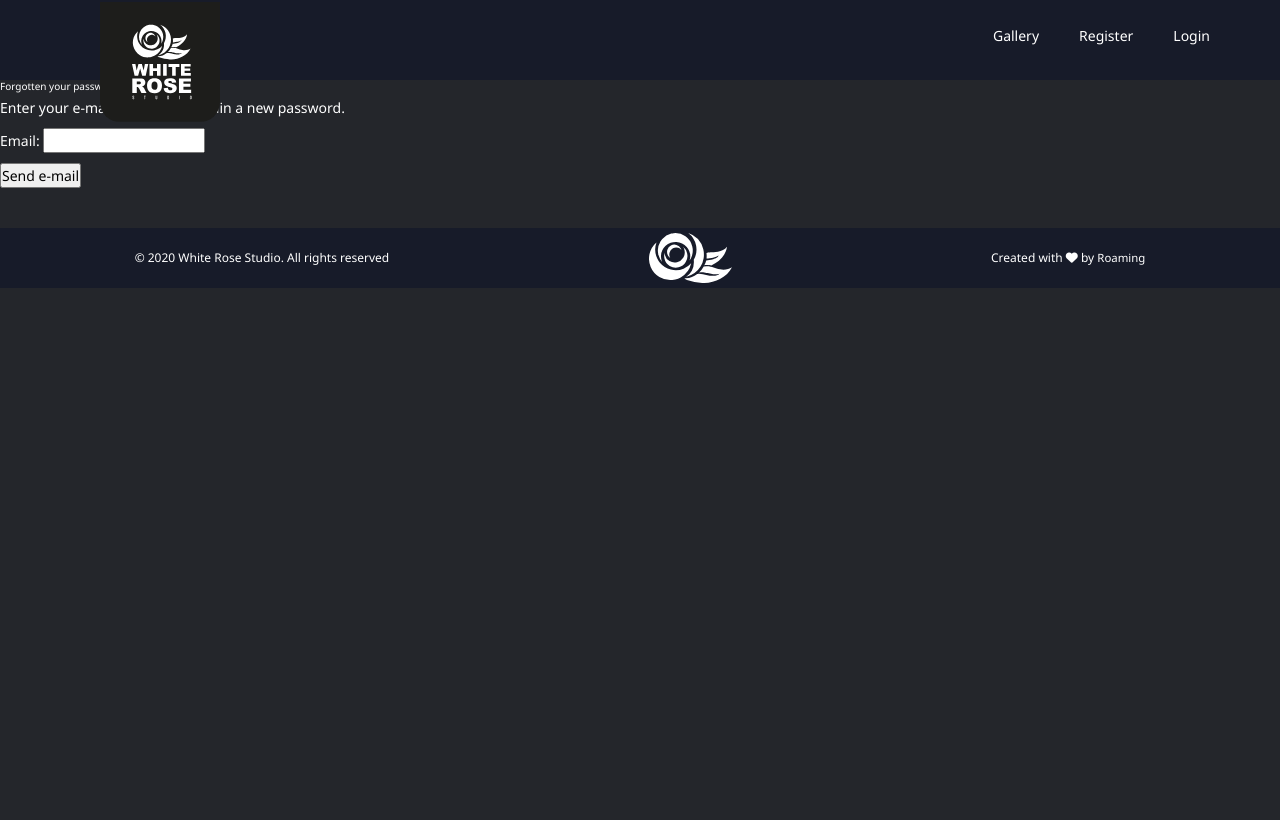
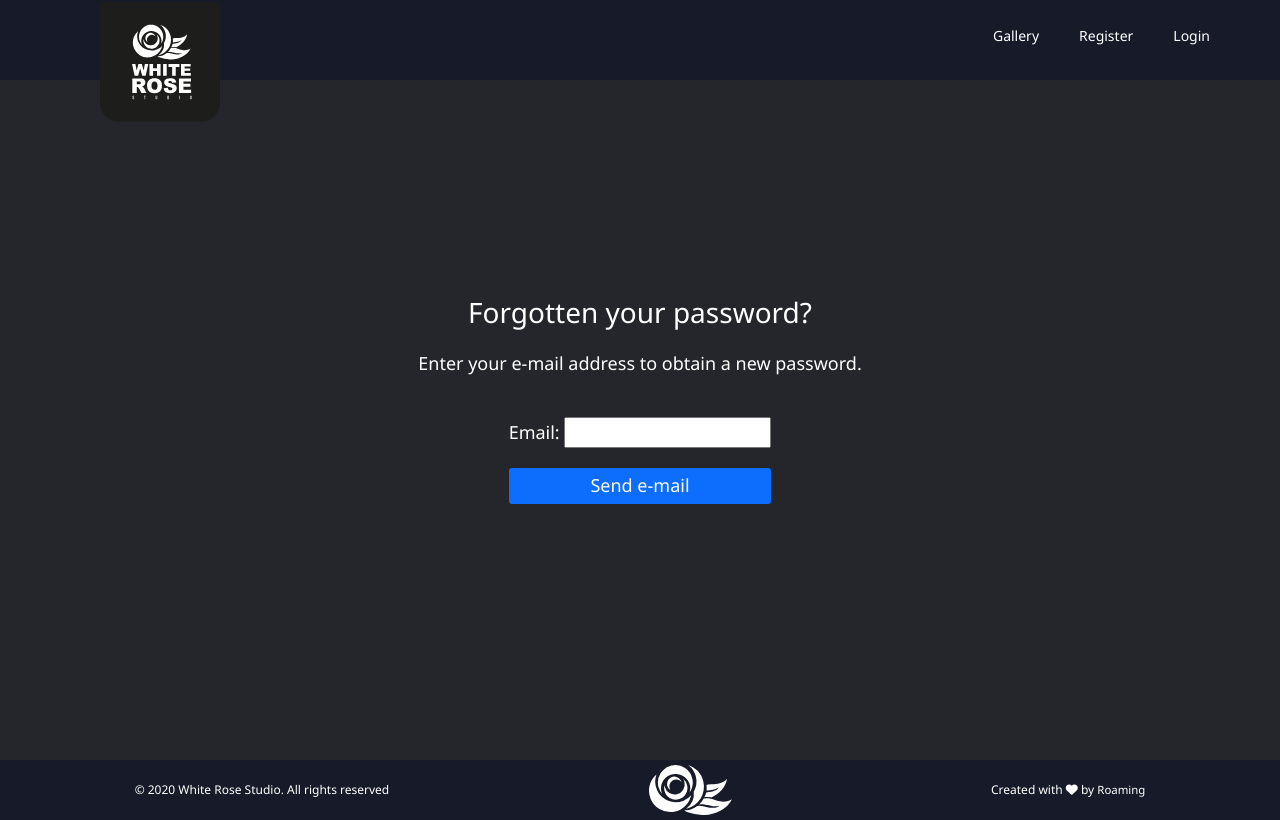
Before and after one commit to lcorrea-dev/whiterose_studio, a Django app: page /user/password-reset/ in a window 1280 px wide. Before the commit the page ends 288 px from the top, so only its background shows below. Run offline with Django 3.2, Linux system fonts and the light colour scheme; parts of the project's set-up code (start-up, migrations or seed data) failed here and were passed over; some libraries are stand-ins or nearby versions.

Commit message:
fix: css almost there!

```diff
--- a/apps/blog/forms.py
+++ b/apps/blog/forms.py
@@ -13,12 +13,13 @@ class ProfileForm(UserChangeForm):
 
         model = Profile
         fields = [
-            'bio',
+
             'pic',
             'website_url',
             'fb_url',
             'twitter_url',
             'instagram_url',
+            'bio',
         ]
 
 
@@ -59,4 +60,4 @@ class CreatePostForm(forms.ModelForm):
 class UpdatePostForm(forms.ModelForm):
     class Meta:
         model = Post
-        fields = ['title', 'cover', 'body', 'category']
+        fields = ['title', 'category', 'cover', 'body', ]
--- /dev/null
+++ b/static/styles/4-layout/_password-reset.scss
@@ -0,0 +1,21 @@
+.password-reset {
+    @include flex(center, center, column);
+    height: 80vh;
+    margin: auto;
+    * {
+        margin: 1rem 0rem;
+        font-size: 1.8rem;
+        text-align: center;
+    }
+    h2 {
+        font-size: 2.8rem;
+    }
+    a {
+        width: 40rem;
+    }
+}
+
+.btn-reset {
+    margin: auto;
+    width: 100%;
+}
--- a/static/styles/5-pages/_home.scss
+++ b/static/styles/5-pages/_home.scss
@@ -52,6 +52,12 @@ body {
         button {
             margin-top: 1rem;
             font-size: 1.8rem;
+        }
+    }
+    p {
+        #id_cover,
+        #id_pic {
+            margin-left: 15rem;
         }
     }
 }
--- a/static/styles/main.css
+++ b/static/styles/main.css
@@ -1260,6 +1260,43 @@ h5 {
   margin-top: 2rem;
 }
 
+.password-reset {
+  display: -webkit-box;
+  display: -ms-flexbox;
+  display: flex;
+  -webkit-box-pack: center;
+      -ms-flex-pack: center;
+          justify-content: center;
+  -webkit-box-align: center;
+      -ms-flex-align: center;
+          align-items: center;
+  -webkit-box-orient: vertical;
+  -webkit-box-direction: normal;
+      -ms-flex-direction: column;
+          flex-direction: column;
+  height: 80vh;
+  margin: auto;
+}
+
+.password-reset * {
+  margin: 1rem 0rem;
+  font-size: 1.8rem;
+  text-align: center;
+}
+
+.password-reset h2 {
+  font-size: 2.8rem;
+}
+
+.password-reset a {
+  width: 40rem;
+}
+
+.btn-reset {
+  margin: auto;
+  width: 100%;
+}
+
 body {
   background-color: #24262b;
   color: white;
@@ -1361,6 +1398,11 @@ body {
 .filter form button {
   margin-top: 1rem;
   font-size: 1.8rem;
+}
+
+.filter p #id_cover,
+.filter p #id_pic {
+  margin-left: 15rem;
 }
 
 .comment-form {
--- a/static/styles/main.scss
+++ b/static/styles/main.scss
@@ -17,5 +17,6 @@
 @import '4-layout/gallery';
 @import '4-layout/post';
 @import '4-layout/profile';
+@import '4-layout/password-reset';
 
 @import '5-pages/home';
--- a/templates/404.html
+++ /dev/null
@@ -1,3 +0,0 @@
-{% extends './base/base.html' %} {% block content %}
-<div>ERROOOOOOOOOOOOOOOOOOOOR 404</div>
-{% endblock %}
--- a/templates/blog/post-create.html
+++ b/templates/blog/post-create.html
@@ -8,7 +8,9 @@
 <div class="filter">
     <form method="POST" enctype="multipart/form-data">
         {{ form.media }} {{ form.as_p }} {% csrf_token %}
-        <button type="submit" value="Submit">Post now!</button>
+        <button type="submit" value="Submit" class="btn btn-primary">
+            Post now!
+        </button>
     </form>
 </div>
 {% endblock %}
--- a/templates/user/password-reset-done.html
+++ b/templates/user/password-reset-done.html
@@ -1,5 +1,6 @@
 {% extends '../base/base.html' %} {% block content %}
 
-<div>An email has been sent with instructions to reset your password</div>
-
+<div class="password-reset">
+    <h2>An email has been sent with instructions to reset your password</h2>
+</div>
 {% endblock %}
--- a/templates/user/password-reset.html
+++ b/templates/user/password-reset.html
@@ -1,13 +1,17 @@
 {% extends '../base/base.html' %} {% block content %}
 
-<h1>Forgotten your password?</h1>
+<div class="password-reset">
+    <h2>Forgotten your password?</h2>
 
-<p>Enter your e-mail address to obtain a new password.</p>
+    <p>Enter your e-mail address to obtain a new password.</p>
 
-<form action="." method="post">
-    {% csrf_token %} {{ form.as_p }}
+    <form action="."
+          method="post">
+        {% csrf_token %} {{ form.as_p }}
 
-    <p><input type="submit" value="Send e-mail" /></p>
-</form>
-
+        <input type="submit"
+               value="Send e-mail"
+               class="btn btn-primary btn-reset" />
+    </form>
+</div>
 {% endblock %}
--- a/templates/user/register.html
+++ b/templates/user/register.html
@@ -4,7 +4,7 @@
     <form method="POST">
         <h2>Register form</h2>
         {% csrf_token %} {{ form}}
-        <button type="submit">GRABAR</button>
+        <button type="submit">Register!</button>
     </form>
 </div>
 
```
Also changed, not shown: templates/blog/post-update.html (+8 -4 lines), templates/blog/profile-update.html (+8 -3 lines), templates/user/list.html (+11 -10 lines), templates/user/password-reset-complete.html (+6 -3 lines), templates/user/password-reset-confirm.html (+10 -6 lines), db.sqlite3, 1 other file.
